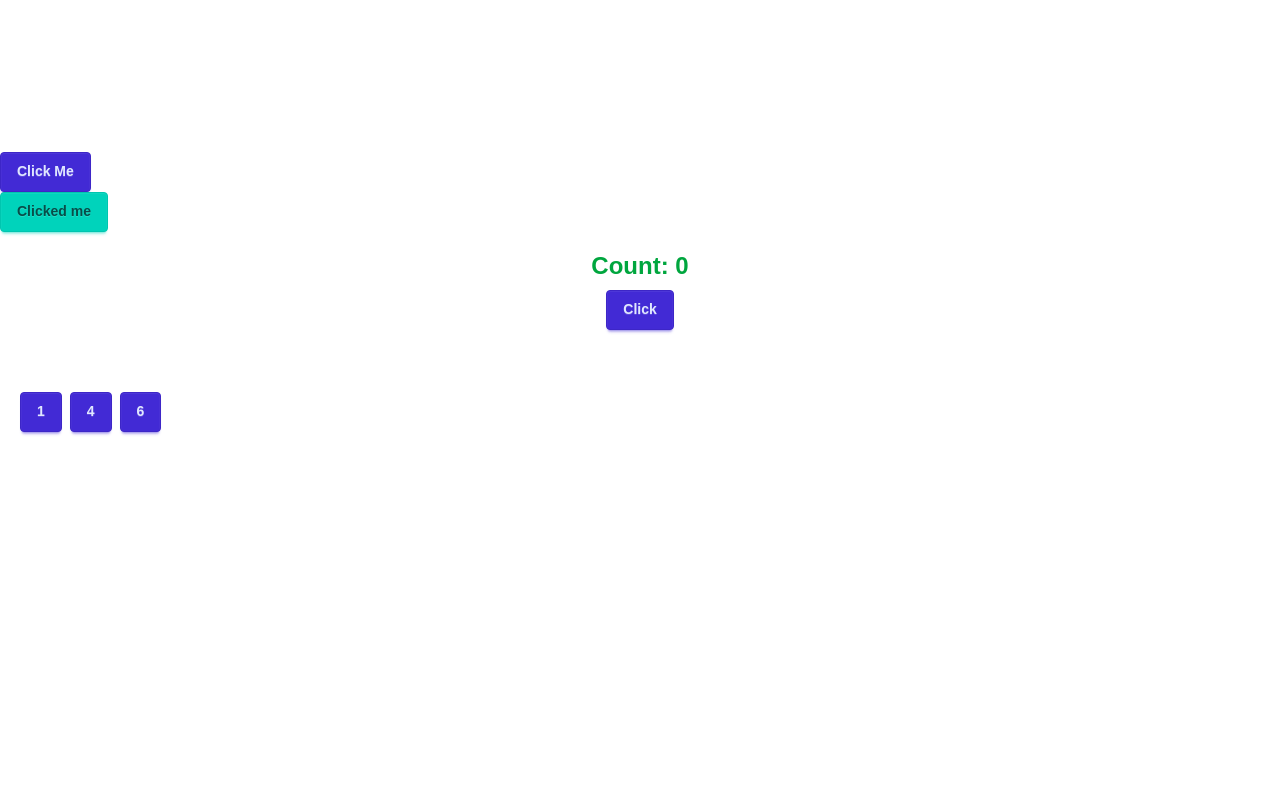
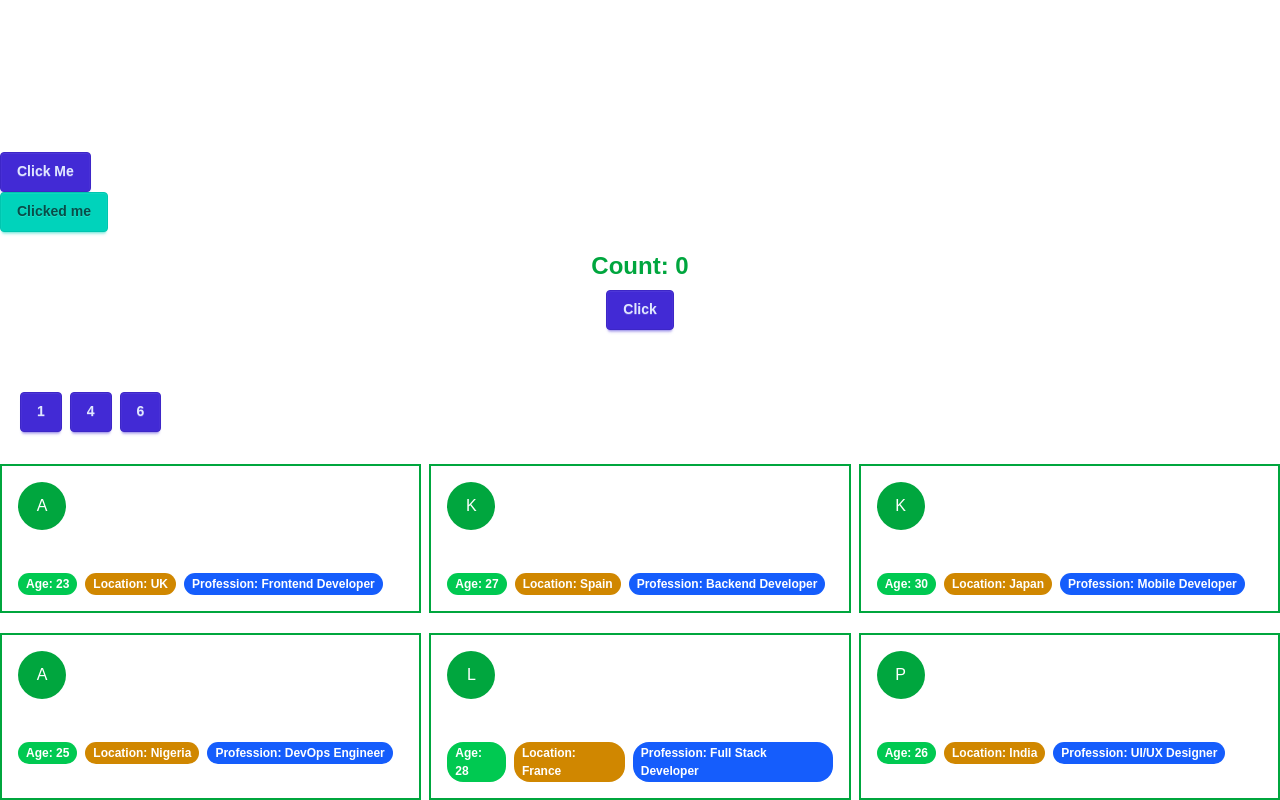
Before and after one commit to Aminulislam98/React-Module, a React (Vite) app: page / in a window 1280 px wide. Shown: the part 1271-2071 px from the top of the page. Before the commit the page ends 1723 px from the top, so only its background shows below. Built offline with nearby package versions, Linux system fonts and the light colour scheme.

Commit message:
practiced about sprad operator in obj

```diff
--- a/src/App.jsx
+++ b/src/App.jsx
@@ -8,8 +8,47 @@ import FuncationP from "./Hero-section/FuncationP";
 import FunctionParam from "./Hero-section/FunctionParam";
 import State from "./Hero-section/State";
 import Batsman from "./Hero-section/Batsman";
+import NestProperty from "./Hero-section/NestProperty";
 
 function App() {
+  const developerObj = [
+    {
+      name: "Aminul Islam",
+      age: 23,
+      profession: "Frontend Developer",
+      country: "UK",
+    },
+    {
+      name: "Khadijah Islam",
+      age: 27,
+      profession: "Backend Developer",
+      country: "Spain",
+    },
+    {
+      name: "Kenji Tanaka",
+      age: 30,
+      profession: "Mobile Developer",
+      country: "Japan",
+    },
+    {
+      name: "Amara Okafor",
+      age: 25,
+      profession: "DevOps Engineer",
+      country: "Nigeria",
+    },
+    {
+      name: "Lucas Dupont",
+      age: 28,
+      profession: "Full Stack Developer",
+      country: "France",
+    },
+    {
+      name: "Priya Sharma",
+      age: 26,
+      profession: "UI/UX Designer",
+      country: "India",
+    },
+  ];
   return (
     <>
       <ModulePractice name="I Phone 12 Pro Max" brand="Apple" price="$1200" />
@@ -41,6 +80,11 @@ function App() {
       <FunctionParam />
       <State />
       <Batsman />
+      <div className="grid grid-cols-3 gap-2">
+        {developerObj.map((developer) => (
+          <NestProperty {...developer}></NestProperty>
+        ))}
+      </div>
     </>
   );
 }
--- /dev/null
+++ b/src/Hero-section/NestProperty.jsx
@@ -0,0 +1,25 @@
+import React from "react";
+
+const NestProperty = ({ name, age, country, profession }) => {
+  return (
+    <div className="border-2 p-4 border-green-600 mt-3 space-y-2">
+      <p className="rounded-full bg-green-600 w-12 h-12 flex justify-center items-center">
+        {name[0].toUpperCase()}
+      </p>
+      <h1 className="text-[18px] font-bold">{name}</h1>
+      <div className="flex space-x-2 ">
+        <p className="py-0.5 px-2 bg-green-500 text-[12px] font-semibold rounded-2xl flex justify-center items-center ">
+          Age: {age}
+        </p>
+        <p className="py-0.5 px-2 bg-yellow-600 text-[12px] font-semibold rounded-2xl flex justify-center items-center ">
+          Location: {country}
+        </p>
+        <p className="py-0.5 px-2 bg-blue-600 text-[12px] font-semibold rounded-2xl flex justify-center items-center ">
+          Profession: {profession}
+        </p>
+      </div>
+    </div>
+  );
+};
+
+export default NestProperty;
```
